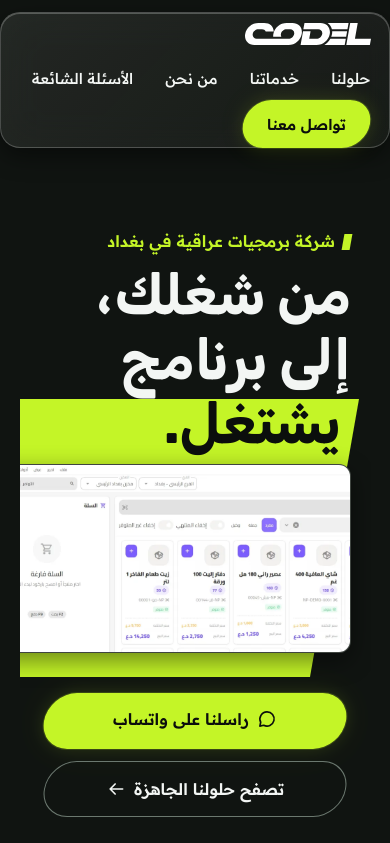
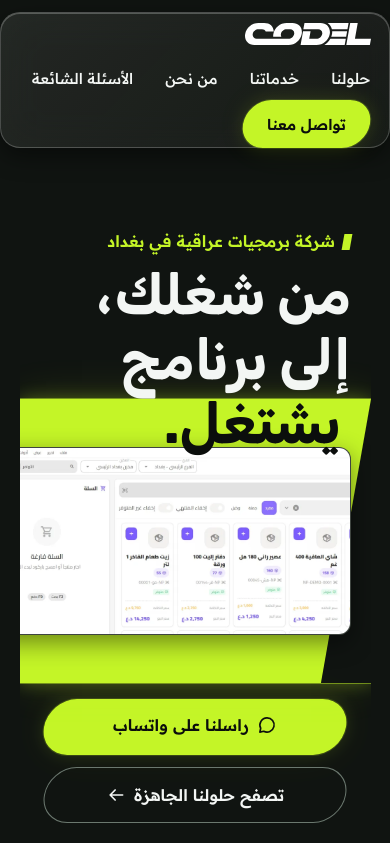
Before and after one commit to TariqAli93/codel, a Nuxt app: page / in a window 390 px wide. Shown: the top 843 px of the page. Built offline with nearby package versions, Linux system fonts and the light colour scheme.

Commit message:
fix: update chip positioning logic for better responsiveness and enhance showcase section styling

```diff
--- a/app/pages/index.vue
+++ b/app/pages/index.vue
@@ -144,7 +144,7 @@ async function startMotion() {
           if (!chip) return;
           gsap.to(chip, {
             y: () =>
-              stacked() ? 0 : (layer.offsetHeight * shift) / 100 - chipLead,
+              inPhoneTier() ? 0 : (layer.offsetHeight * shift) / 100 - chipLead,
             ease: "none",
             scrollTrigger: scrub(),
           });
@@ -279,7 +279,7 @@ async function startMotion() {
       <!-- The stage: the lime slab and real screens of the products on it (decorative here,
            described in the products below). Each layer is placed and moved by scroll, the window
            inside it arrives and lifts. -->
-      <div class="home__showcase">
+      <div class="home__showcase home__band">
         <div
           v-if="heroMain && heroMainShot"
           class="home__layer home__layer--main"
```
